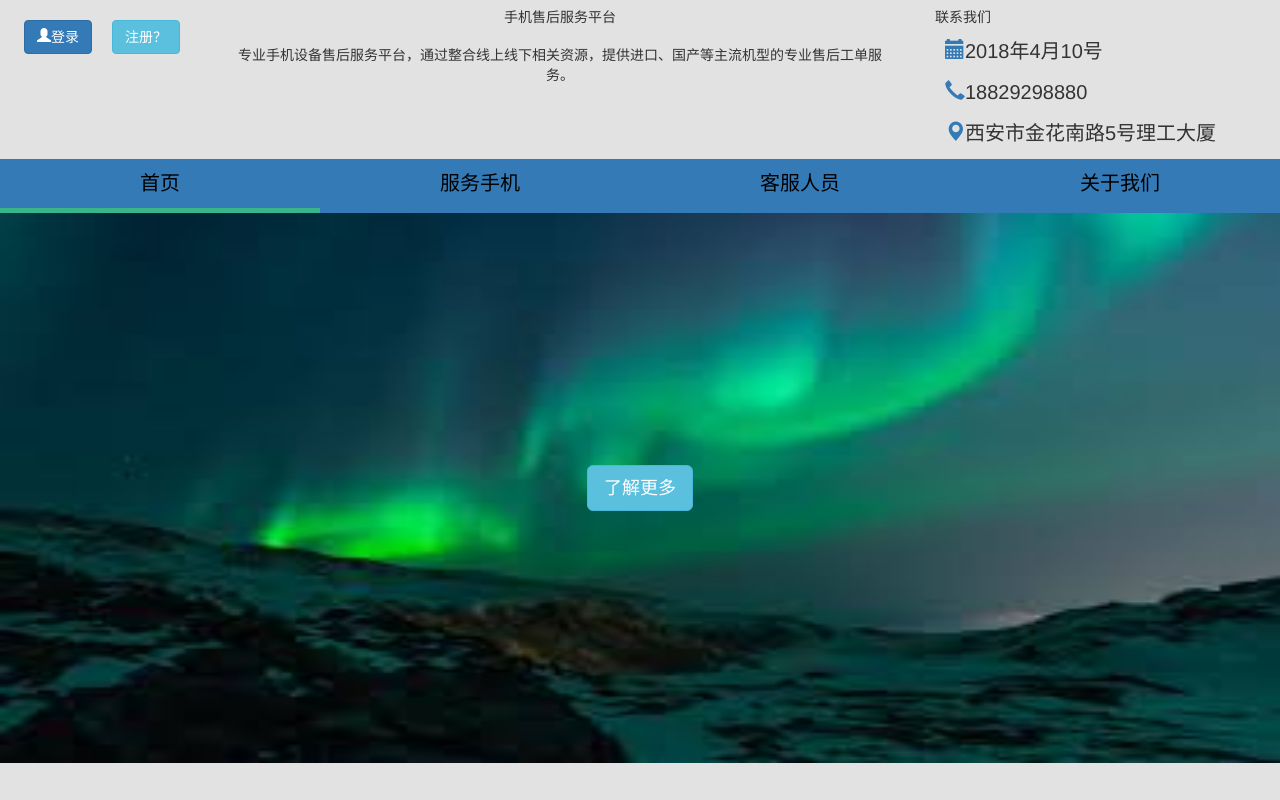
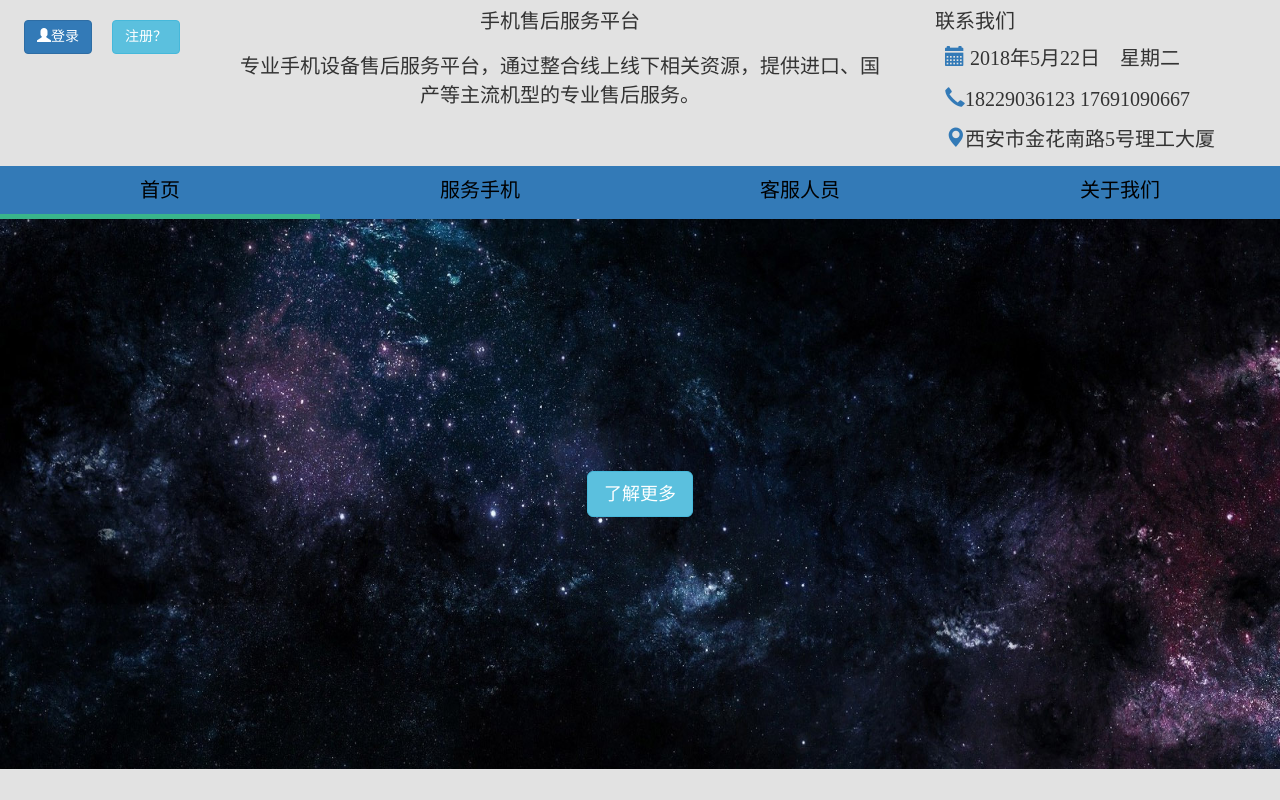
Before and after one commit to QuanjiangLee/AfterService, a Django app: page /index/home/ in a window 1280 px wide. Run offline with Django 3.2, Linux system fonts and the light colour scheme; parts of the project's set-up code (start-up, migrations or seed data) failed here and were passed over; some libraries are stand-ins or nearby versions.

Commit message:
wudu commit

```diff
--- a/serviceApp/apps.py
+++ b/serviceApp/apps.py
@@ -38,9 +38,9 @@ def get_user_grant(request):
         user_grant = "custom"
     return user_grant
 
-def register_user(userNo, passwd, user_sex="男"):
+def register_user(userNo, passwd, user_sex="boy"):
     values = (userNo, passwd, user_sex)
-    dbStr = "insert into serviceApp_userinf (user_name, user_nickname, user_grant, user_sex, user_mask, user_passwd) values('{0}','{0}',0,'{2}','这个家伙很懒！', password('{1}'));"
+    dbStr = "insert into serviceApp_userinf (user_name, user_nickname, user_grant, user_sex,image_path, user_mask,user_grades, user_passwd) values('{0}','{0}',0,'{2}','0','its a lazy man!',0.0, password('{1}'));"
     dbStr = dbStr.format( *values )
     print(dbStr)
     db = DBMethods()
--- a/serviceApp/static/css/index.css
+++ b/serviceApp/static/css/index.css
@@ -1,6 +1,7 @@
 * {
     margin: 0px;
-    padding: 0px
+    padding: 0px;
+    font-family: "黑体"
 }
     .container {
         margin-top: 20px;
@@ -169,3 +170,11 @@ nav>li:focus, .nav>li:hover {
         background-color: #109def;
         border: 1px solid black;
     }*/
+
+.address{
+    color: #333!important;
+}
+
+.text-uppercase{
+    font-size: 20px;
+}
--- a/serviceApp/templates/index.html
+++ b/serviceApp/templates/index.html
@@ -54,19 +54,60 @@ function filterHostResult(ret) {
             <div class="row">
                 <div class="col-md-8">
                     <h5 class="text-uppercase">手机售后服务平台</h5>
-                    <p style="padding:10px 20px;">专业手机设备售后服务平台，通过整合线上线下相关资源，提供进口、国产等主流机型的专业售后工单服务。</p>
+                    <p style="padding:10px 20px;font-size: 20px;">专业手机设备售后服务平台，通过整合线上线下相关资源，提供进口、国产等主流机型的专业售后服务。</p>
                 </div>
                 <div class="col-md-4" style="text-align: left;">
                     <h5 class="text-uppercase">联系我们</h5>
                     <ul class="list-unstyled" >
                         <li>
-                            <a href="javascript:void(0);"><span class="glyphicon glyphicon-calendar" aria-hidden="true"></span></a><span>2018年4月10号</span>
+                            <a href="javascript:void(0);"><span class="glyphicon glyphicon-calendar" aria-hidden="true"></span></a><span>
+
+
+                        <span id="sp_time"></span>
+
+                        <script type="text/javascript">
+
+                        setInterval(function(){
+
+                        var dd = new Date();
+
+                        var y = dd.getFullYear();
+
+                        var m = dd.getMonth() + 1;
+
+                        var d = dd.getDate();
+
+                        var h = dd.getHours();
+
+                        var mi = dd.getMinutes();
+
+                        var s = dd.getSeconds();
+
+                        var str = y + "年" + m + "月" + d + "日&nbsp;&nbsp;"+ "&nbsp;&nbsp;星期" + "日一二三四五六".charAt(dd.getDay());
+
+                        document.getElementById("sp_time").innerHTML = str;
+
+                        },1000);
+
+
+
+
+
+
+
+
+
+                        </script>
+
+
+
+                            </span>
                         </li>
                         <li>
-                            <a href="javascript:void(0);"><span class="glyphicon glyphicon-earphone" aria-hidden="true"></span></a><span>18829298880</span>
+                            <a href="javascript:void(0);"><span class="glyphicon glyphicon-earphone" aria-hidden="true"></span></a><span>18229036123&nbsp;17691090667</span>
                         </li>
                         <li>
-                            <a href="javascript:void(0);"><span class="glyphicon glyphicon-map-marker" aria-hidden="true"></span></a><span>西安市金花南路5号理工大厦</span>
+                            <a href="javascript:void(0);"><span class="glyphicon glyphicon-map-marker" aria-hidden="true"></span></a><a target="_blank" class="address" href="http://map.baidu.com/?newmap=1&ie=utf-8&s=s%26wd%3D%E8%A5%BF%E5%AE%89%E7%90%86%E5%B7%A5%E5%A4%A7%E5%AD%A6%E9%87%91%E8%8A%B1%E6%A0%A1%E5%8C%BA%E5%8D%97%E9%97%A8"><span>西安市金花南路5号理工大厦</span></a>
                         </li>
                     </ul>
                 </div>
```
Also changed, not shown: serviceApp/templates/userIndex.html (+42 -11 lines), serviceApp/migrations/0001_initial.py, serviceApp/static/image/home.jpeg, serviceApp/static/image/home2.jpeg (added), 1 other file.
